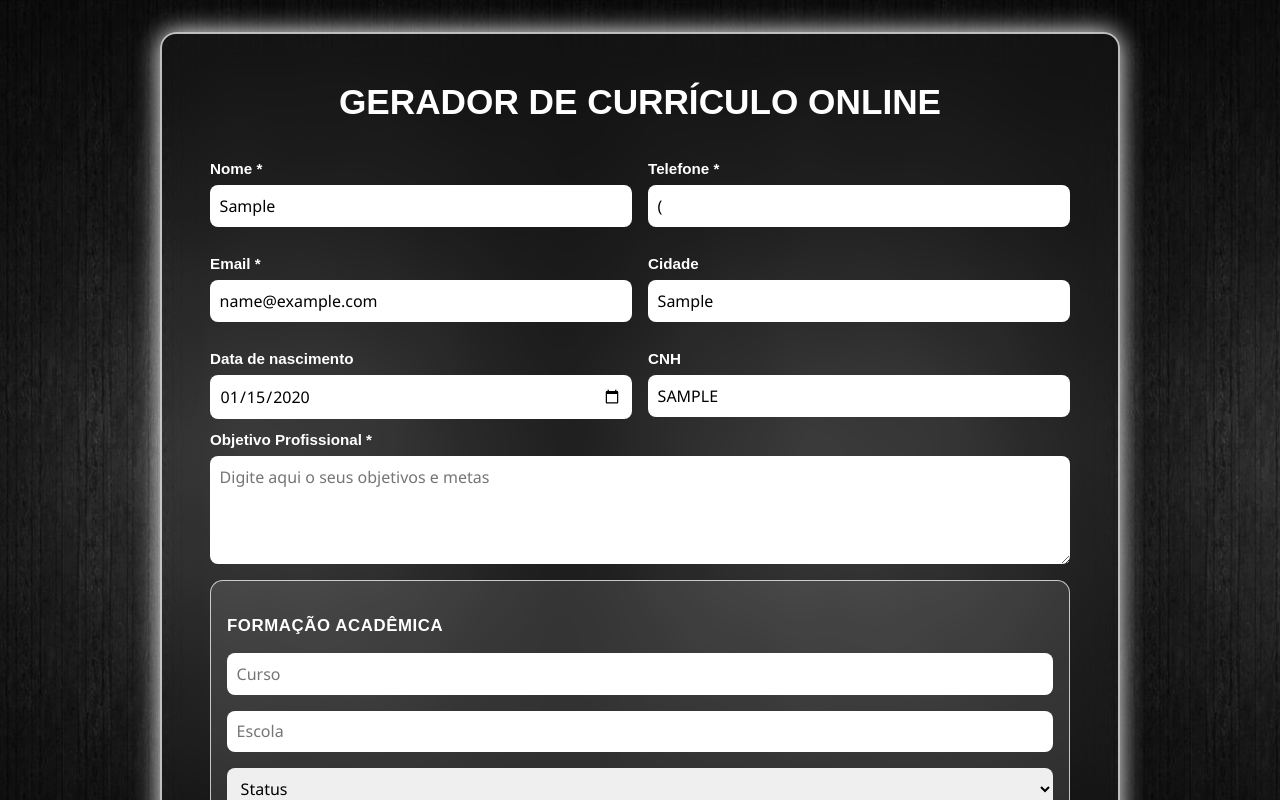
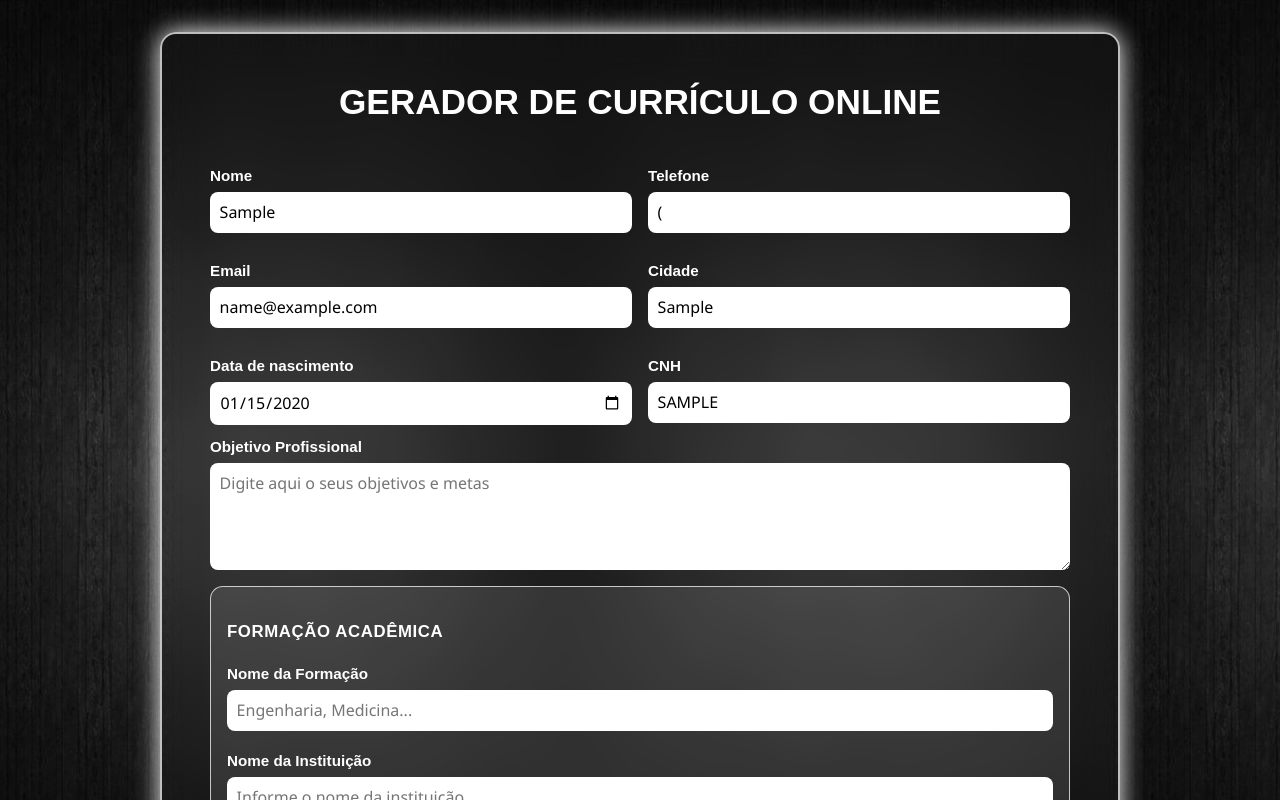
Before and after one commit to Matheus-Fernando-br/Gerador-de-Curriculo-Online, a React (Create React App) app in the folder frontend/: page / in a window 1280 px wide. Both pictures are taken after typing "Sample", "Sample", "name@example.com", "Sample", "2020-01-15", "Sample" into the empty fields and a click on the button "+ Adicionar formação". Shown: the top 800 px of the page. Built offline with nearby package versions, Linux system fonts and the light colour scheme.

Commit message:
Organização cores e placeholder

```diff
--- a/frontend/src/App.css
+++ b/frontend/src/App.css
@@ -4,6 +4,8 @@
   --cor-bg: linear-gradient(180deg, #0b2494d8 0%, #555 70%);
   --cor-primaria: #d10000;
   --cor-primaria-apagada: #ff0000c2;
+  --cor-secundaria: #00580f;
+  --cor-secundaria-apagada: #0ad62c96;
   --cor-branca: #fff;
   --cor-preta: #000;
   --cor-apagada: #ffffff1c;
@@ -56,7 +58,7 @@ html, body {
 .form-section h1 {
   text-align: center;
   font-family: var(--font-title);
-  margin-bottom: 1.6rem;
+  margin-bottom: 2rem;
   font-size: 2.2rem;
   font-weight: 700;
 }
@@ -110,7 +112,7 @@ input, textarea, select {
   width: 100%;
   margin-top: 2rem;
   padding: 0.9rem;
-  background-color: var(--cor-primaria);
+  background-color: var(--cor-secundaria);
   color: #fff;
   font-weight: 700;
   font-size: 1.2rem;
@@ -120,14 +122,14 @@ input, textarea, select {
   transition: all 0.2s;
 }
 
-.submit-btn:hover { transform: scale(0.98); background-color: var(--cor-primaria-apagada);}
+.submit-btn:hover { transform: scale(0.98); background-color: var(--cor-secundaria-apagada);}
 
 /* add / remove */
 .add-btn {
   background-color: var(--cor-branca-apagada);
   border: none;
   border-radius: 0.5rem;
-  color: var(--cor-primaria);
+  color: var(--cor-secundaria);
   font-weight: 700;
   padding: 0.4rem 0.8rem;
   margin-top: 0.6rem;
@@ -139,7 +141,7 @@ input, textarea, select {
   color: var(--cor-branca);
   border: none;
   border-radius: 0.5rem;
-  margin-top: .5rem;
+  margin-top: 2.4rem;
   padding: 0.8rem 0.8rem;
   font-weight: 700;
   cursor: pointer;
--- a/frontend/src/App.js
+++ b/frontend/src/App.js
@@ -158,12 +158,12 @@ function App() {
         <form onSubmit={handleSubmit}>
           <div className="input-grid">
             <label className="field-label">
-              Nome *
+              Nome
               <input name="nome" value={form.nome} onChange={handleChange} required placeholder="Digite seu nome completo"/>
             </label>
 
             <label className="field-label">
-              Telefone *
+              Telefone
               <input
                 name="telefone"
                 value={form.telefone}
@@ -174,7 +174,7 @@ function App() {
             </label>
 
             <label className="field-label">
-              Email *
+              Email
               <input name="email" value={form.email} onChange={handleChange} type="email" required placeholder="nome@exemplo.com" />
             </label>
 
@@ -195,7 +195,7 @@ function App() {
           </div>
 
           <label className="field-label">
-            Objetivo Profissional *
+            Objetivo Profissional
             <textarea name="objetivo" value={form.objetivo} onChange={handleChange} rows={4} required  placeholder="Digite aqui o seus objetivos e metas"/>
           </label>
 
@@ -206,16 +206,20 @@ function App() {
               const status = item.status || "";
               return (
                 <div key={i} className={`multi-input ${Array.isArray(item.atribuicoes) ? "" : "stack"}`}>
-                  <input
-                    placeholder="Curso"
+                  <label className="field-label"> Nome da Formação
+                    <input
+                    placeholder="Engenharia, Medicina..."
                     value={item.curso}
                     onChange={(e) => handleArrayChange(i, "formacoes", "curso", saferCapitalize(e.target.value))}
-                  />
+                  /></label>
+                  <label className="field-label"> Nome da Instituição
                   <input
-                    placeholder="Escola"
+                    placeholder="Informe o nome da instituição"
                     value={item.escola}
                     onChange={(e) => handleArrayChange(i, "formacoes", "escola", saferCapitalize(e.target.value))}
                   />
+                  </label>
+                  <label className="field-label"> Status da Formação
                   <select
                     value={status}
                     onChange={(e) => handleArrayChange(i, "formacoes", "status", e.target.value)}
@@ -225,24 +229,28 @@ function App() {
                     <option value="Cursando">Cursando</option>
                     <option value="Trancado">Trancado</option>
                   </select>
-
+                  </label>
+                  <label className="field-label"> Data de Início
                   <input
                     type="month"
                     value={item.inicio}
                     onChange={(e) => handleArrayChange(i, "formacoes", "inicio", e.target.value)}
                   />
+                  </label>
 
                   {/* campo fim: escondido se status === "Cursando" */}
                   <div className={`hide-animate ${status === "Cursando" ? "hidden" : ""}`}>
+                    <label className="field-label"> Data de Término
                     <input
                       type="month"
                       value={item.fim}
                       onChange={(e) => handleArrayChange(i, "formacoes", "fim", e.target.value)}
                     />
+                    </label>
                   </div>
 
                   <button type="button" className="remove-btn" onClick={() => removeItem("formacoes", i)}>
-                    Remover
+                    Remover Formação
                   </button>
                   <hr className="divider"/>
                 </div>
@@ -262,13 +270,14 @@ function App() {
             <div className="section-title">Conhecimentos</div>
             {form.conhecimentos.map((item, i) => (
               <div key={i} className="multi-input stack">
+                <label className="field-label"> Descrição do Conhecimento</label>
                 <input
-                  placeholder="Descrição do conhecimento"
+                  placeholder="Informe um conhecimento (ex: Pacote Office, Python, etc.)"
                   value={item.descricao}
                   onChange={(e) => handleArrayChange(i, "conhecimentos", "descricao", e.target.value)}
                 />
                 <button type="button" className="remove-btn" onClick={() => removeItem("conhecimentos", i)}>
-                  Remover
+                  Remover conhecimento
                 </button>
                 <hr className="divider"/>
               </div>
@@ -285,16 +294,21 @@ function App() {
               const status = item.status || "";
               return (
                 <div key={i} className="multi-input">
+                  <label className="field-label"> Nome do Curso
                   <input
-                    placeholder="Nome do Curso"
+                    placeholder="Informe o nome do curso"
                     value={item.curso}
                     onChange={(e) => handleArrayChange(i, "cursos", "curso", saferCapitalize(e.target.value))}
                   />
+                  </label>
+                  <label className="field-label"> Nome da Instituição
                   <input
-                    placeholder="Instituição"
+                    placeholder="Informe o nome da instituição"
                     value={item.instituicao}
                     onChange={(e) => handleArrayChange(i, "cursos", "instituicao", saferCapitalize(e.target.value))}
                   />
+                  </label>
+                  <label className="field-label"> Status do Curso
                   <select
                     value={status}
                     onChange={(e) => handleArrayChange(i, "cursos", "status", e.target.value)}
@@ -303,23 +317,28 @@ function App() {
                     <option value="Concluído">Concluído</option>
                     <option value="Cursando">Cursando</option>
                   </select>
+                  </label>
 
+                  <label className="field-label"> Data de Início
                   <input
                     type="month"
                     value={item.inicio}
                     onChange={(e) => handleArrayChange(i, "cursos", "inicio", e.target.value)}
                   />
+                  </label>
 
                   <div className={`hide-animate ${status === "Cursando" ? "hidden" : ""}`}>
+                    <label className="field-label"> Data de Término
                     <input
                       type="month"
                       value={item.fim}
                       onChange={(e) => handleArrayChange(i, "cursos", "fim", e.target.value)}
                     />
+                    </label>
                   </div>
 
                   <button type="button" className="remove-btn" onClick={() => removeItem("cursos", i)}>
-                    Remover
+                    Remover curso
                   </button>
                   <hr className="divider"/>
                 </div>
@@ -341,37 +360,44 @@ function App() {
               const atual = !!item.trabalhoAtual;
               return (
                 <div key={i} className="multi-input">
+                  <label className="field-label"> Nome da Empresa
                   <input
-                    placeholder="Empresa"
+                    placeholder="Informe o nome da empresa"
                     value={item.empresa}
                     onChange={(e) => handleArrayChange(i, "experiencias", "empresa", saferCapitalize(e.target.value))}
                   />
+                  </label>
+                  <label className="field-label"> Cargo
                   <input
-                    placeholder="Cargo"
+                    placeholder="Informe o nome do cargo"
                     value={item.cargo}
                     onChange={(e) => handleArrayChange(i, "experiencias", "cargo", saferCapitalize(e.target.value))}
                   />
+                  </label>
 
                   <button type="button" className="remove-btn" onClick={() => removeItem("experiencias", i)}>
-                    Remover
+                    Remover experiência
                   </button>
 
-
+                  <label className="field-label"> Data de Início
                   <input
                     type="month"
                     value={item.inicio}
                     onChange={(e) => handleArrayChange(i, "experiencias", "inicio", e.target.value)}
                   />
+                  </label>
 
                   <div className={`hide-animate ${atual ? "hidden" : ""}`}>
+                    <label className="field-label"> Data de Término
                     <input
                       type="month"
                       value={item.fim}
                       onChange={(e) => handleArrayChange(i, "experiencias", "fim", e.target.value)}
                     />
+                    </label>
                   </div>
 
-                  <label style={{ display: "flex", alignItems: "center", gap: "10px", marginLeft: "2vw", marginTop: "0.7rem" }}>
+                  <label style={{ display: "flex", alignItems: "center", gap: "10px", marginLeft: "2vw", marginTop: "2.7rem", justifyContent: "center" }}>
                     <input
                       type="checkbox"
                       checked={atual}
@@ -444,6 +470,7 @@ function App() {
             <div key={i} className="multi-input">
 
               {/* 🔽 Select de idiomas (ordenado alfabeticamente) */}
+              <label className="field-label"> Idioma
               <select
                 value={item.idioma}
                 onChange={(e) => handleArrayChange(i, "idiomas", "idioma", e.target.value)}
@@ -476,8 +503,10 @@ function App() {
                 <option value="Turco">Turco</option>
                 <option value="Ucraniano">Ucraniano</option>
               </select>
+              </label>
 
               {/* 🔽 Select de nível */}
+              <label className="field-label"> Nível
               <select
                 value={item.nivel}
                 onChange={(e) => handleArrayChange(i, "idiomas", "nivel", e.target.value)}
@@ -489,13 +518,14 @@ function App() {
                 <option value="Fluente">Fluente</option>
                 <option value="Nativo">Nativo</option>
               </select>
+              </label>
 
               <button
                 type="button"
                 className="remove-btn"
                 onClick={() => removeItem("idiomas", i)}
               >
-                Remover
+                Remover idioma
               </button>
 
               <hr className="divider" />
@@ -514,7 +544,7 @@ function App() {
 
 
           <button type="submit" disabled={loading} className="submit-btn">
-            {loading ? "Gerando..." : "Gerar PDF"}
+            {loading ? "Gerando..." : "Gerar Currículo"}
           </button>
         </form>
       </section>
```
